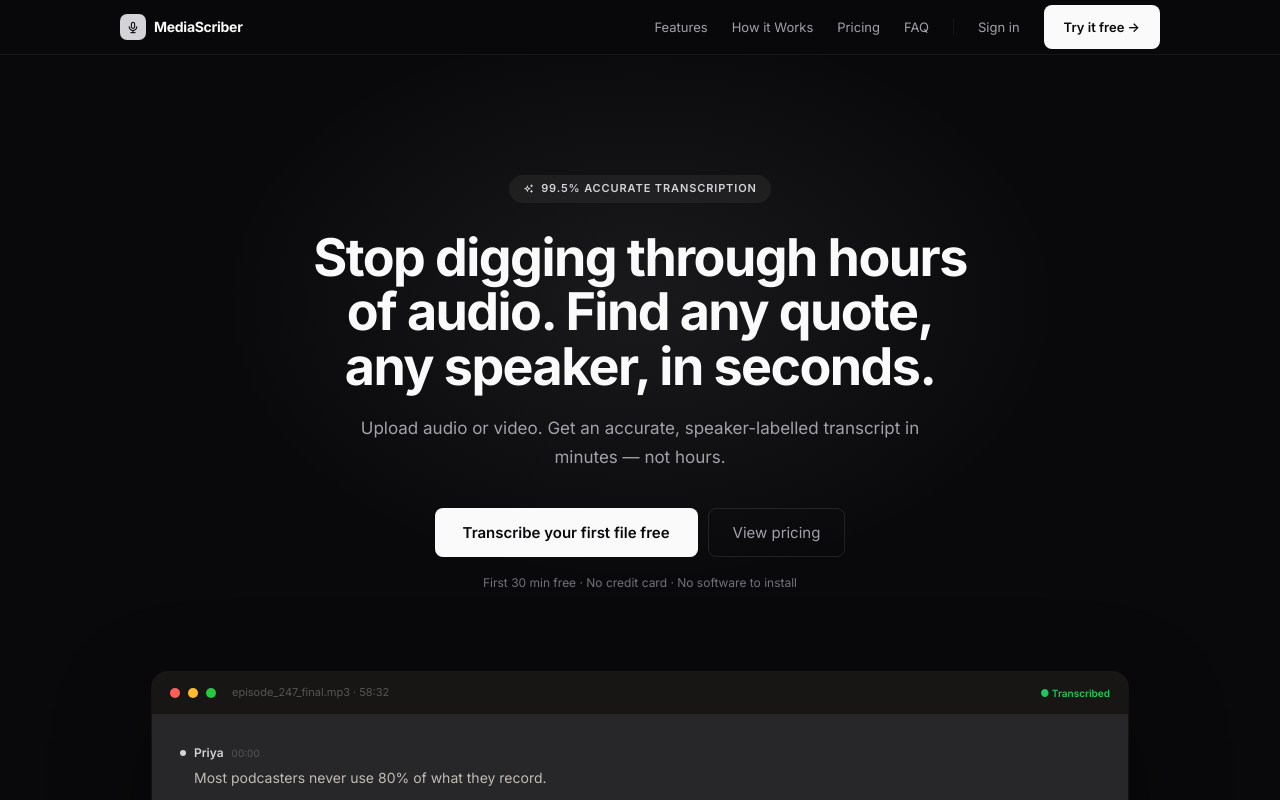
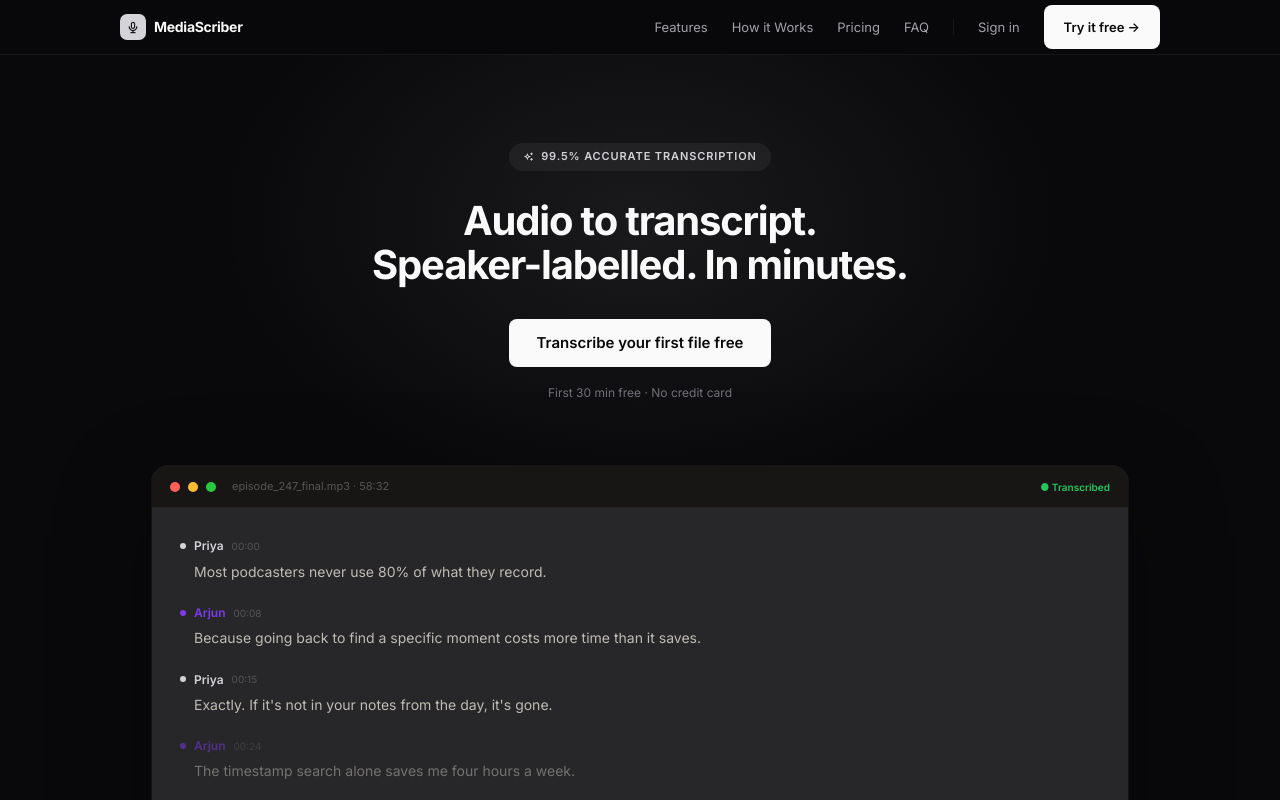
Before and after one commit to rahulnoesis/mediascriber, a React (Vite) app: page / in a window 1280 px wide. Shown: the top 800 px of the page. Built offline with nearby package versions, Linux system fonts and the light colour scheme.

Commit message:
Hero: compact option E — single CTA, no subhead, tighter padding

```diff
--- a/src/App.jsx
+++ b/src/App.jsx
@@ -226,28 +226,22 @@ export default function App() {
       </nav>
 
       {/* HERO */}
-      <section style={{ position: 'relative', overflow: 'hidden', padding: '120px 32px 80px', textAlign: 'center' }}>
+      <section style={{ position: 'relative', overflow: 'hidden', padding: '88px 32px 64px', textAlign: 'center' }}>
         <div style={{ position: 'absolute', inset: 0, background: `radial-gradient(ellipse 600px 400px at 50% 40%, ${ACCENT}15, transparent 70%)`, pointerEvents: 'none' }} />
-        <div style={{ position: 'relative', maxWidth: 720, margin: '0 auto' }}>
+        <div style={{ position: 'relative', maxWidth: 600, margin: '0 auto' }}>
           <div className="fade-up" style={{ display: 'inline-flex', alignItems: 'center', gap: 6, fontSize: 11, fontWeight: 600, letterSpacing: '0.08em', textTransform: 'uppercase', color: ACCENT, background: ACCENTB, padding: '5px 14px', borderRadius: 100, marginBottom: 28 }}>
             <i className="ti ti-sparkles" style={{ fontSize: 11 }} />
             99.5% accurate transcription
           </div>
-          <h1 className="fade-up" style={{ fontSize: 52, fontWeight: 700, lineHeight: 1.05, color: TEXT, marginBottom: 20, letterSpacing: '-0.03em' }}>
-            Stop digging through hours<br />of audio. Find any quote,<br />any speaker, in seconds.
+          <h1 className="fade-up" style={{ fontSize: 40, fontWeight: 700, lineHeight: 1.1, color: TEXT, marginBottom: 32, letterSpacing: '-0.03em' }}>
+            Audio to transcript.<br />Speaker-labelled. In minutes.
           </h1>
-          <p className="fade-up" style={{ fontSize: 17, color: TSUB, lineHeight: 1.7, marginBottom: 36, maxWidth: 600, marginLeft: 'auto', marginRight: 'auto' }}>
-            Upload audio or video. Get an accurate, speaker-labelled transcript in minutes — not hours.
-          </p>
           <div className="fade-up hero-b" style={{ display: 'flex', gap: 10, justifyContent: 'center', marginBottom: 16 }}>
             <button className="btn-pri" style={{ fontFamily: SANS, background: TEXT, color: BG, fontSize: 15, fontWeight: 600, border: 'none', padding: '14px 28px', borderRadius: 8, minHeight: 48 }}>
               Transcribe your first file free
             </button>
-            <button className="btn-sec" style={{ fontFamily: SANS, background: 'transparent', color: TSUB, fontSize: 15, border: `1px solid ${BORM}`, padding: '14px 24px', borderRadius: 8, minHeight: 48 }}>
-              View pricing
-            </button>
           </div>
-          <p style={{ fontSize: 12, color: TMUTE }}>First 30 min free · No credit card · No software to install</p>
+          <p style={{ fontSize: 12, color: TMUTE }}>First 30 min free · No credit card</p>
         </div>
       </section>
 
```
